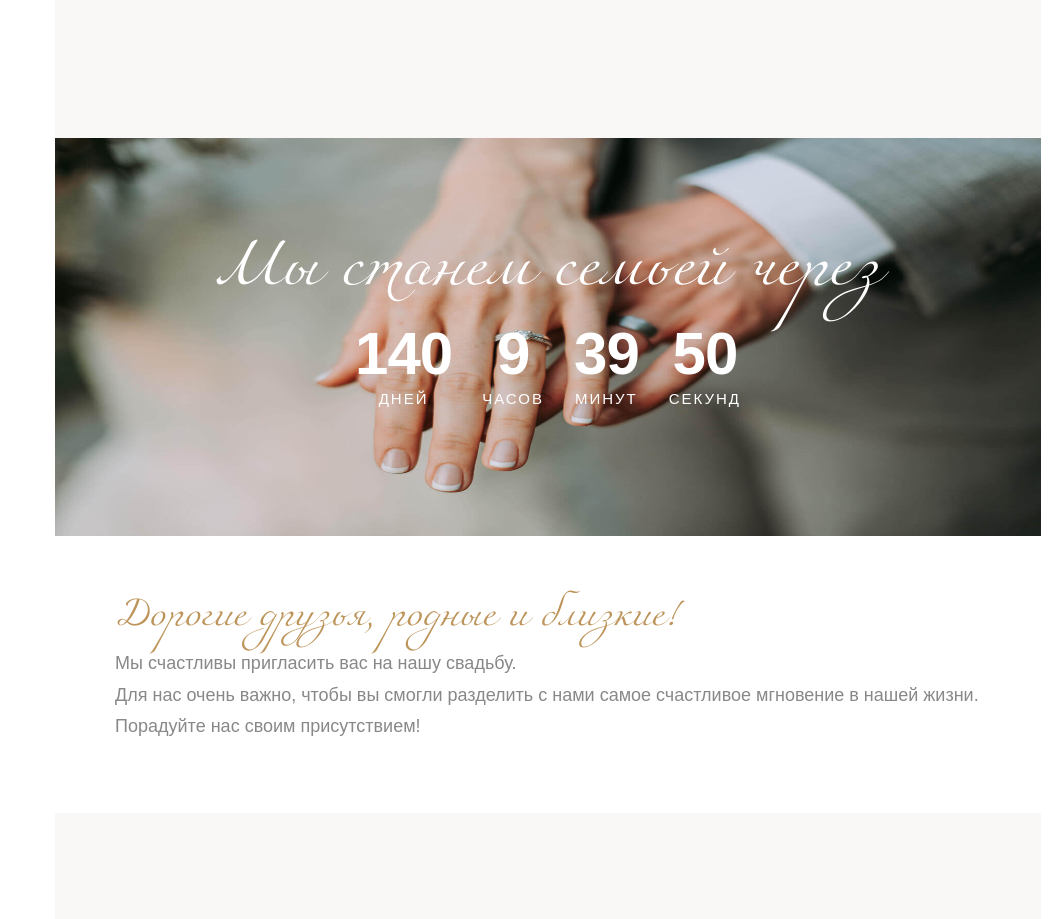
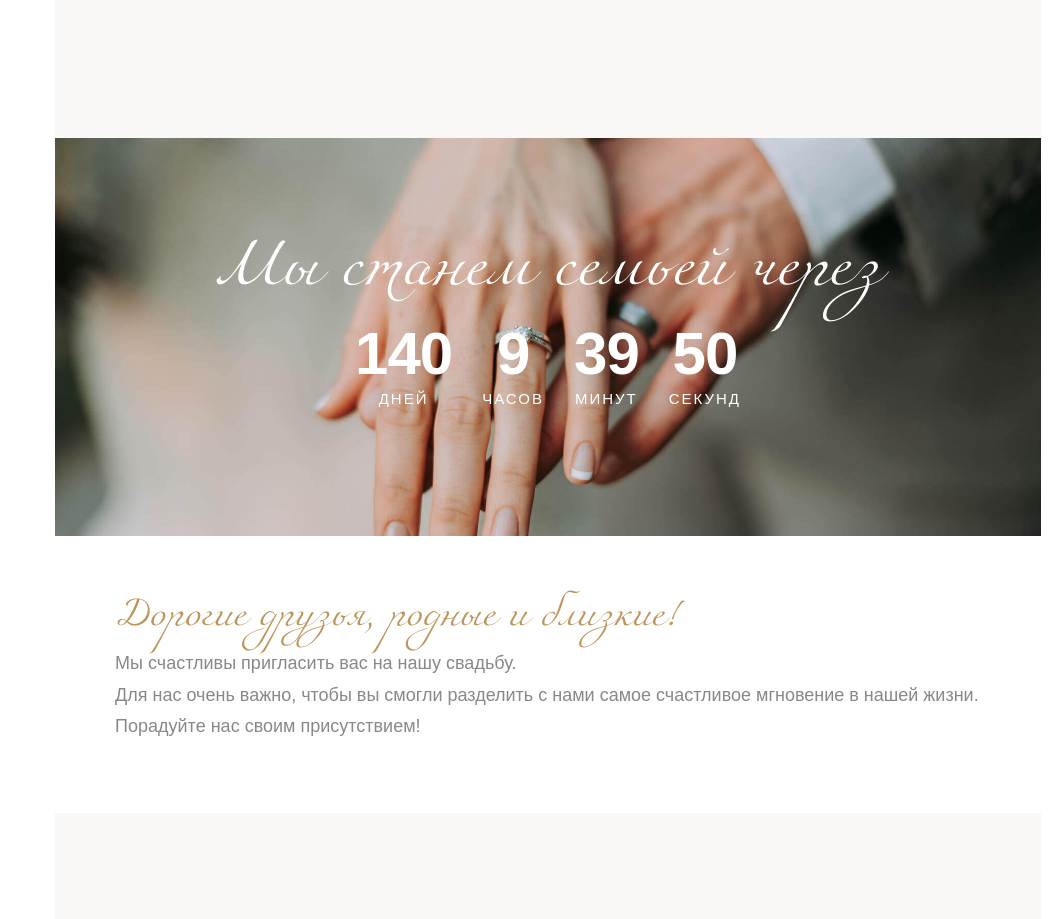
Before and after one commit to RusBlackFlag/wedding12, a React (Create React App) app: page / in a window 1280 px wide. Shown: the part 1360-2279 px from the top of the page, without its empty margins (231-1280 px from the left). Built offline with nearby package versions, Linux system fonts and the light colour scheme.

Commit message:
fix iOS again

```diff
--- a/src/components/Countdown.js
+++ b/src/components/Countdown.js
@@ -1,16 +1,15 @@
 import React, { useEffect } from 'react'
-import backgroundImage from '../assets/images/banner-3.jpg'; // импортируйте изображение
 
 function Countdown () {
   useEffect(() => {
-    // // Проверка на устройствах iOS
-    // const isIOS = /iPad|iPhone|iPod/.test(navigator.userAgent) &&
-    //               !window.MSStream; // Дополнительная проверка для исключения браузера IE на Windows
+    // Проверка на устройствах iOS
+    const isIOS = /iPad|iPhone|iPod/.test(navigator.userAgent) &&
+                  !window.MSStream; // Дополнительная проверка для исключения браузера IE на Windows
 
-    // // Динамическая установка background-attachment в зависимости от устройства
-    // if (isIOS) {
-    //   document.getElementById('countdown').style.backgroundAttachment = 'scroll';
-    // }
+    // Динамическая установка background-attachment в зависимости от устройства
+    if (isIOS) {
+      document.getElementById('countdown').style.backgroundAttachment = 'scroll';
+    }
 
     (function () {
       const second = 1000,
@@ -44,21 +43,13 @@ function Countdown () {
           }, 0);
           return null;
       }());
-
-      window.addEventListener('scroll', () => {
-        const yOffset = -window.pageYOffset;
-        document.getElementById('bg-image').style.transform = `translateY(${yOffset}px)`;
-      });
-
-      return () => {
-        // Очистка события после размонтирования компонента
-        window.removeEventListener('scroll');
-      };
   }, [])
   return (
-    <div id='countdown' className='section-padding'>
-      <img id='bg-image' src={backgroundImage} alt='Background' />
-      {/* bg-img bg-fixed */}
+    <div
+      id='countdown'
+      className='section-padding bg-img bg-fixed'
+      data-background='images/banner-3.jpg'
+    >
       <div className='container'>
         <div className='row'>
           <div className='section-head col-md-12'>
--- a/src/index.css
+++ b/src/index.css
@@ -1102,19 +1102,10 @@ body.slide .oliven-nav-toggle {
 /* ======= Wedding Countdown style ======= */
 #countdown {
     text-align: center;
-    position: relative;
-    /* background-image: url(./assets/images/banner-3.jpg);
+    background-image: url(./assets/images/banner-3.jpg);
     background-size: cover;
     background-position: center;
-    background-repeat: no-repeat; */
-}
-#countdown img {
-    position: absolute; /* сделайте фон абсолютно позиционированным */
-    top: 0;
-    left: 0;
-    width: 100%;
-    height: 100%;
-    z-index: -1; /* поместите его под контентом */
+    background-repeat: no-repeat;
 }
 #countdown .section-head {
     margin-bottom: 15px;
@@ -2222,9 +2213,9 @@ body.slide .oliven-nav-toggle {
         font-size: 21px;
     }
 
-    /* #countdown {
+    #countdown {
         background-image: url(./assets/images/small1.jpg);
-    } */
+    }
 }
 
 
```
